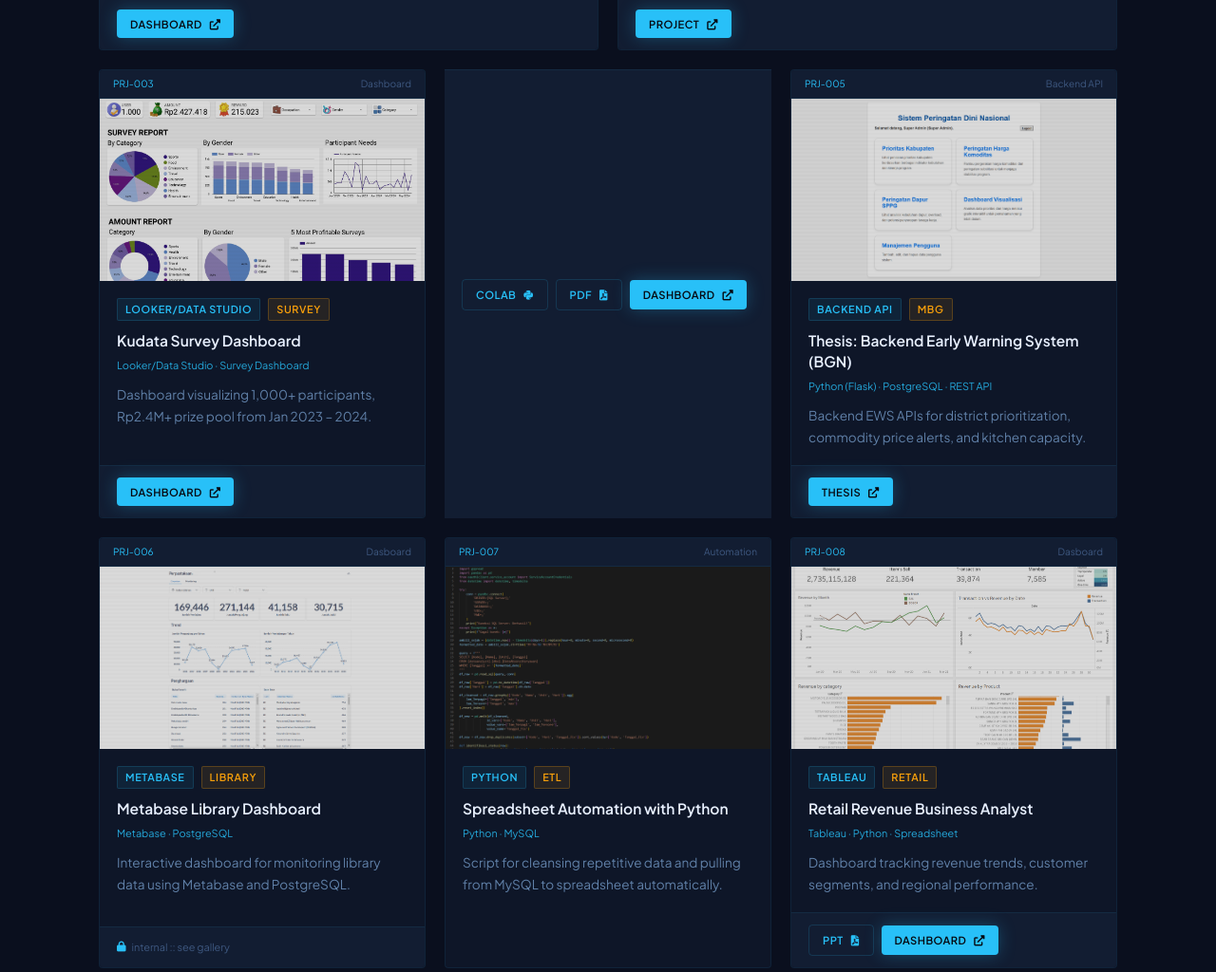
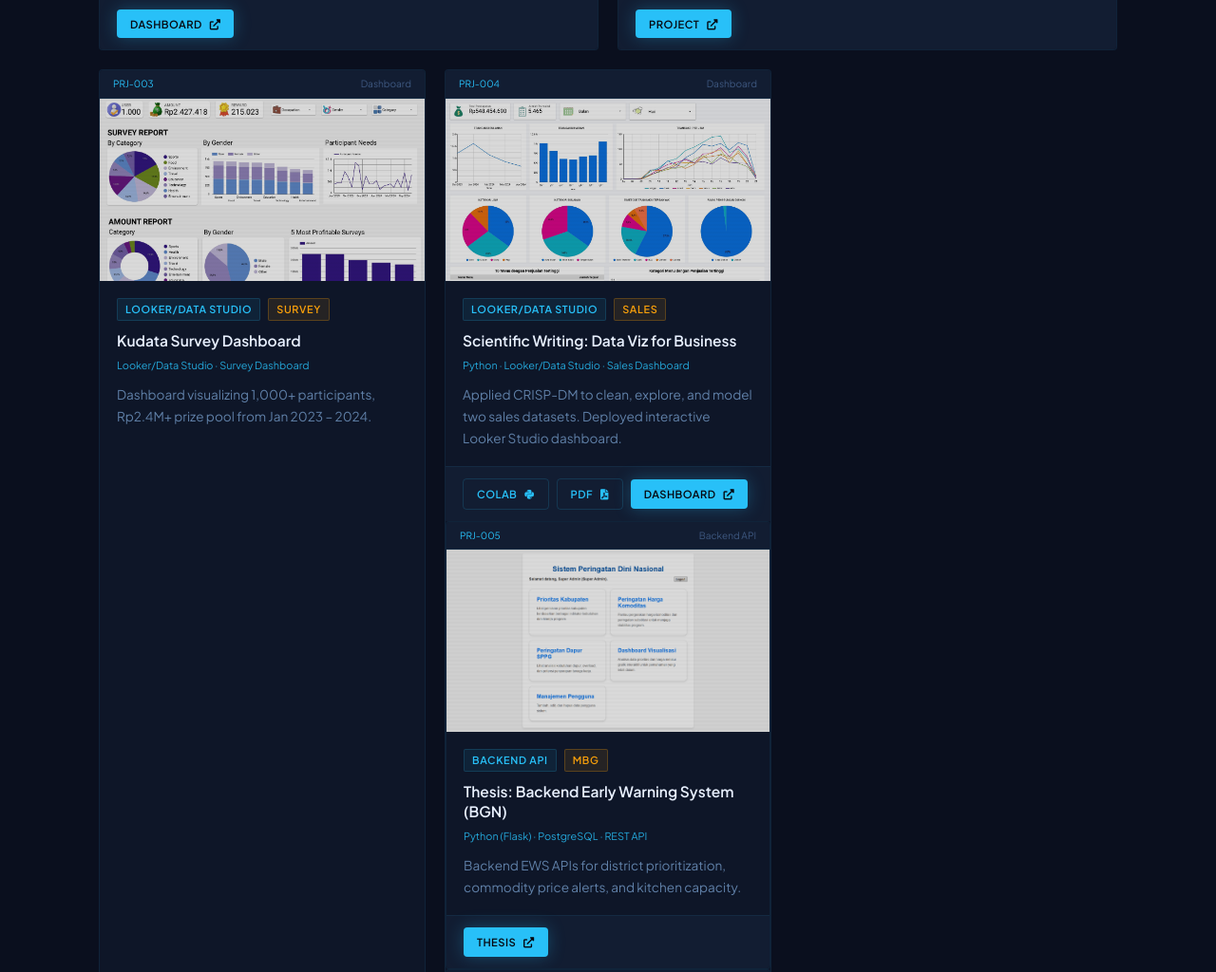
Before and after one commit to rifkimuhmd/porto, a plain HTML site: page index.html in a window 1280 px wide. Shown: the part 2925-3949 px from the top of the page at 95% size. Drawn offline with Linux system fonts and the light colour scheme.

Commit message:
Update index.html

```diff
--- a/index.html
+++ b/index.html
@@ -890,10 +890,14 @@
                 <div class="project-body"><div class="project-meta"><span class="chip">Looker/Data Studio</span><span class="chip" style="color:var(--amber);border-color:rgba(245,158,11,.25);background:var(--amber-dim);">Survey</span></div><h3 class="project-title">Kudata Survey Dashboard</h3><p class="project-tools">Looker/Data Studio · Survey Dashboard</p><p class="project-desc">Dashboard visualizing 1,000+ participants, Rp2.4M+ prize pool from Jan 2023 – 2024.</p></div>
                 <div class="project-footer"><a href="https://bit.ly/da-survey-rifki" target="_blank" class="btn btn--primary btn--sm">Dashboard <i class="fas fa-external-link-alt"></i></a></div>
             </div>
-            <div class="project-footer">
-                <a href="https://colab.research.google.com/drive/1dX_ysCcNrYKJdIBmnX4MKb-Is4B8MP_K?usp=sharing" target="_blank" class="btn btn--ghost btn--sm">Colab <i class="fab fa-python"></i></a>
-                <a href="https://drive.google.com/file/d/1m9vOUinttUIye93fLzSt250-per44bxY/view?usp=sharing" target="_blank" class="btn btn--ghost btn--sm">PDF <i class="fas fa-file-pdf"></i></a>
-                <a href="https://lookerstudio.google.com/reporting/c9090929-ea8f-4de6-839d-94ad0128f563" target="_blank" class="btn btn--primary btn--sm">Dashboard <i class="fas fa-external-link-alt"></i></a>
+            <div class="project-card reveal" style="transition-delay:.05s">
+                <div class="project-databar"><span class="project-databar-id">PRJ-004</span><span>Dashboard</span></div>
+                <div class="project-thumb" data-project="scientviz"><img src="images/PI.jpg" alt="Cheesecake Expert" width="480" height="270" loading="lazy"><div class="project-thumb-overlay"><i class="fas fa-expand"></i></div></div>
+                <div class="project-body"><div class="project-meta"><span class="chip">Looker/Data Studio</span><span class="chip" style="color:var(--amber);border-color:rgba(245,158,11,.25);background:var(--amber-dim);">Sales</span></span></div><h3 class="project-title">Scientific Writing: Data Viz for Business</h3><p class="project-tools">Python · Looker/Data Studio · Sales Dashboard</p><p class="project-desc">Applied CRISP-DM to clean, explore, and model two sales datasets. Deployed interactive Looker Studio dashboard.</p></div>
+                <div class="project-footer">
+                    <a href="https://colab.research.google.com/drive/1dX_ysCcNrYKJdIBmnX4MKb-Is4B8MP_K?usp=sharing" target="_blank" class="btn btn--ghost btn--sm">Colab <i class="fab fa-python"></i></a>
+                    <a href="https://drive.google.com/file/d/1m9vOUinttUIye93fLzSt250-per44bxY/view?usp=sharing" target="_blank" class="btn btn--ghost btn--sm">PDF <i class="fas fa-file-pdf"></i></a>
+                    <a href="https://lookerstudio.google.com/reporting/c9090929-ea8f-4de6-839d-94ad0128f563" target="_blank" class="btn btn--primary btn--sm">Dashboard <i class="fas fa-external-link-alt"></i></a>
             </div>
             <div class="project-card reveal" style="transition-delay:.10s">
                 <div class="project-databar"><span class="project-databar-id">PRJ-005</span><span>Backend API</span></div>
```
